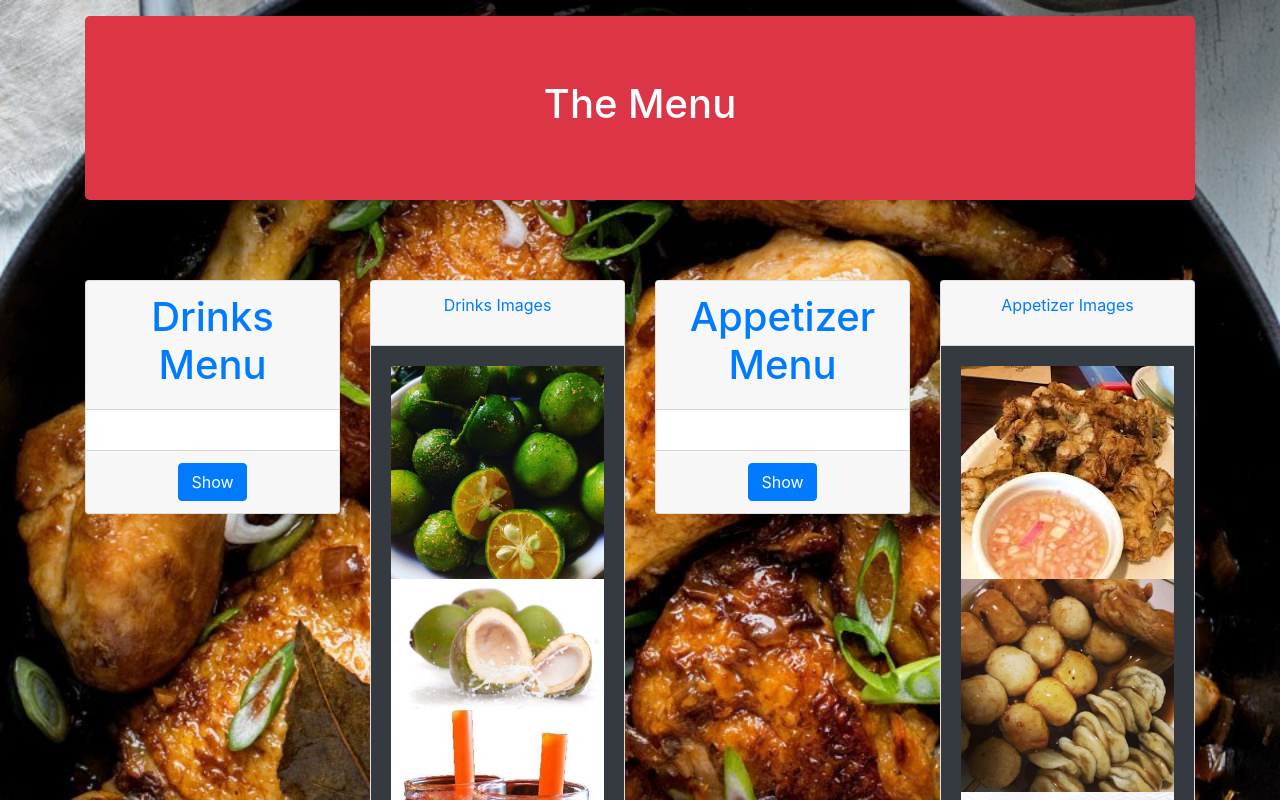
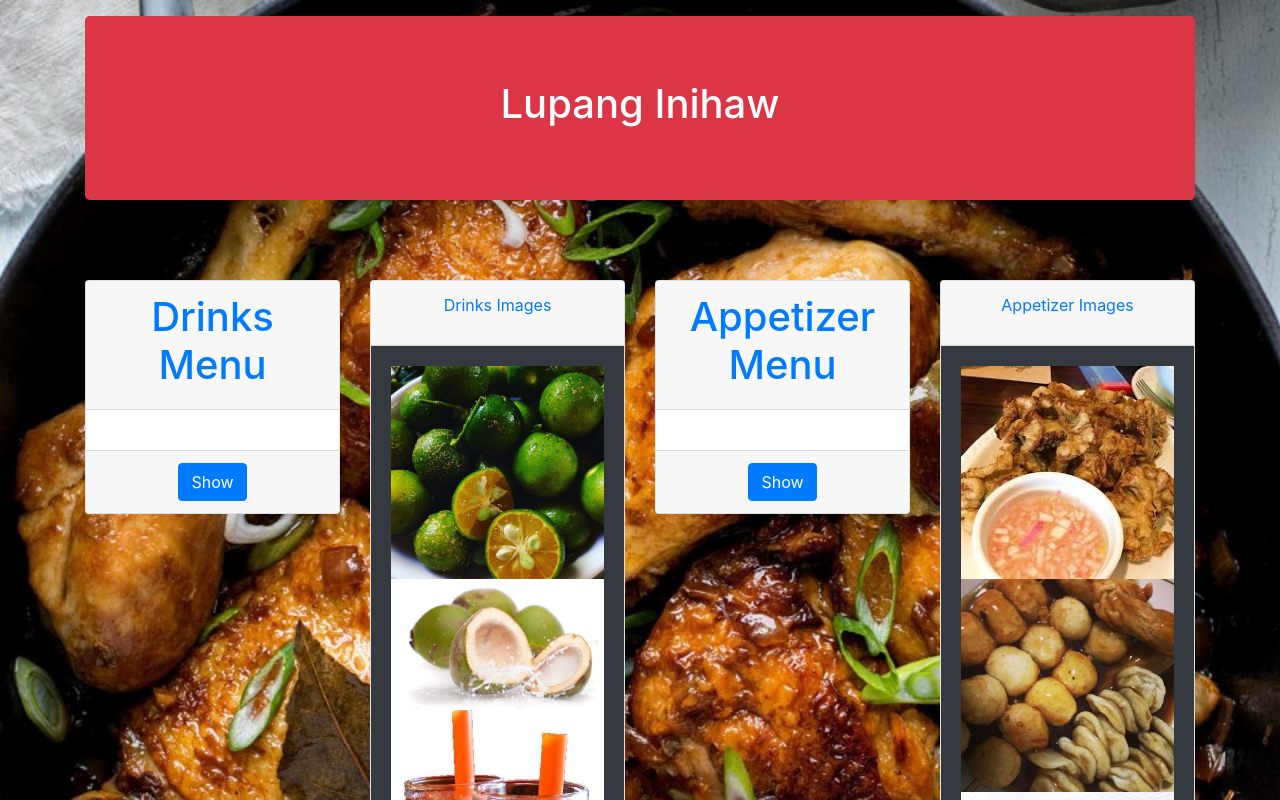
Before and after one commit to precto1285/React-menu, a React (Create React App) app in the folder react-menu/: page / in a window 1280 px wide. Shown: the top 800 px of the page. Built offline with nearby package versions, Linux system fonts and the light colour scheme.

Commit message:
replaced header name

```diff
--- a/react-menu/src/App.js
+++ b/react-menu/src/App.js
@@ -5,9 +5,7 @@ import Appetizer from './MenuOptions/Appetizer';
 import Dessert from './MenuOptions/Dessert';
 import Drinks from './MenuOptions/Drinks';
 import Entree from './MenuOptions/Entree';
-import App1Img from './FoodImgComps/MenuImg/Appetizer1';
-import App2Img from './FoodImgComps/MenuImg/Appetizer2';
-import App3Img from './FoodImgComps/MenuImg/Appetizer3';
+
 class App extends Component {
   constructor() {
     super();
@@ -23,7 +21,7 @@ class App extends Component {
             <Col>
               <Jumbotron className="bg-danger mt-3">
                 <h1 className="text-center text-white">
-                  The Menu
+                  Lupang Inihaw
                 </h1>
               </Jumbotron>
             </Col>
@@ -34,6 +32,7 @@ class App extends Component {
             </Col>
             <Col className="col-md-6 text-center text-primary">
               <Appetizer title={this.state.title[0]} />
+
             </Col>
           </Row>
           <Row>
```
